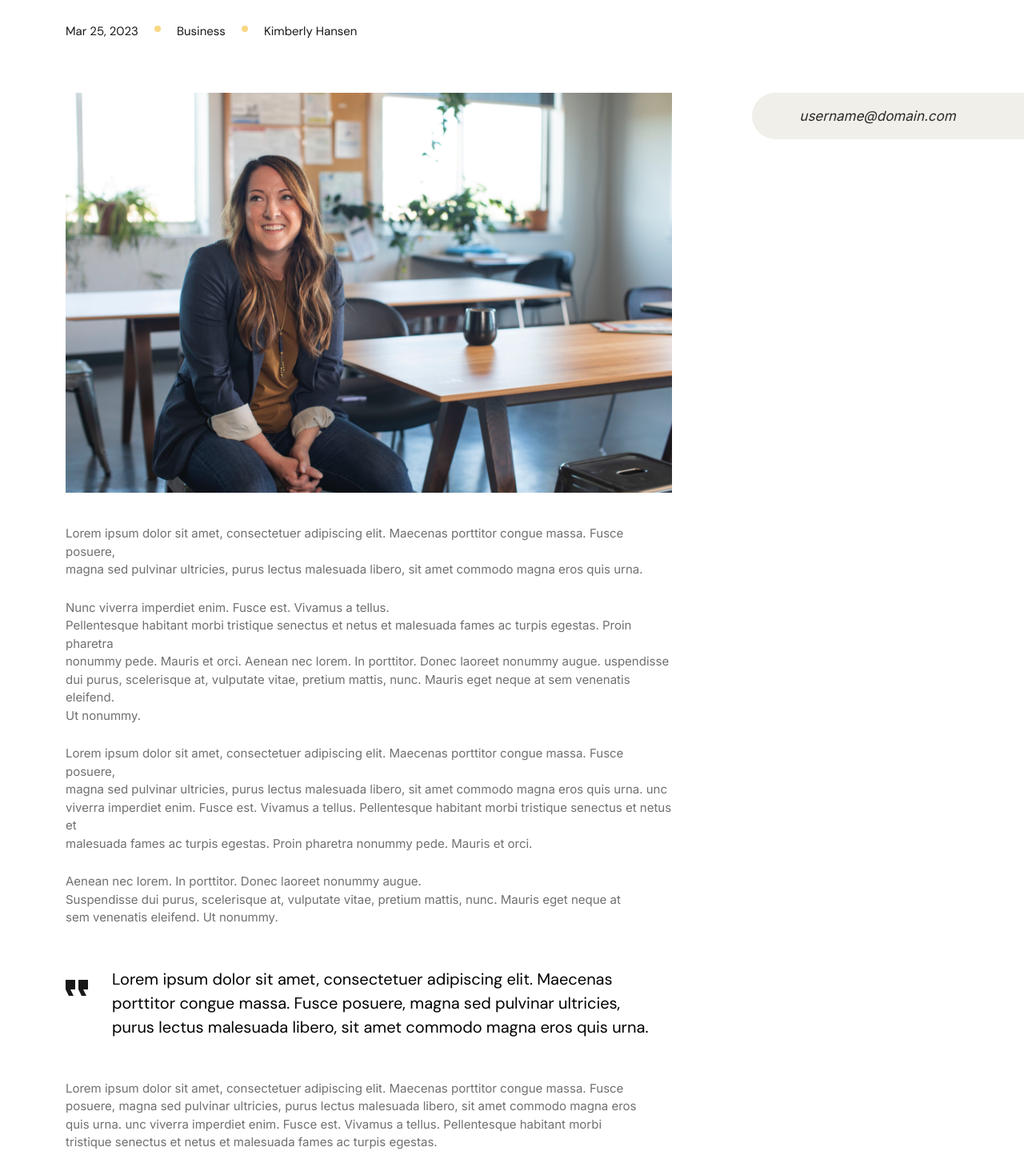
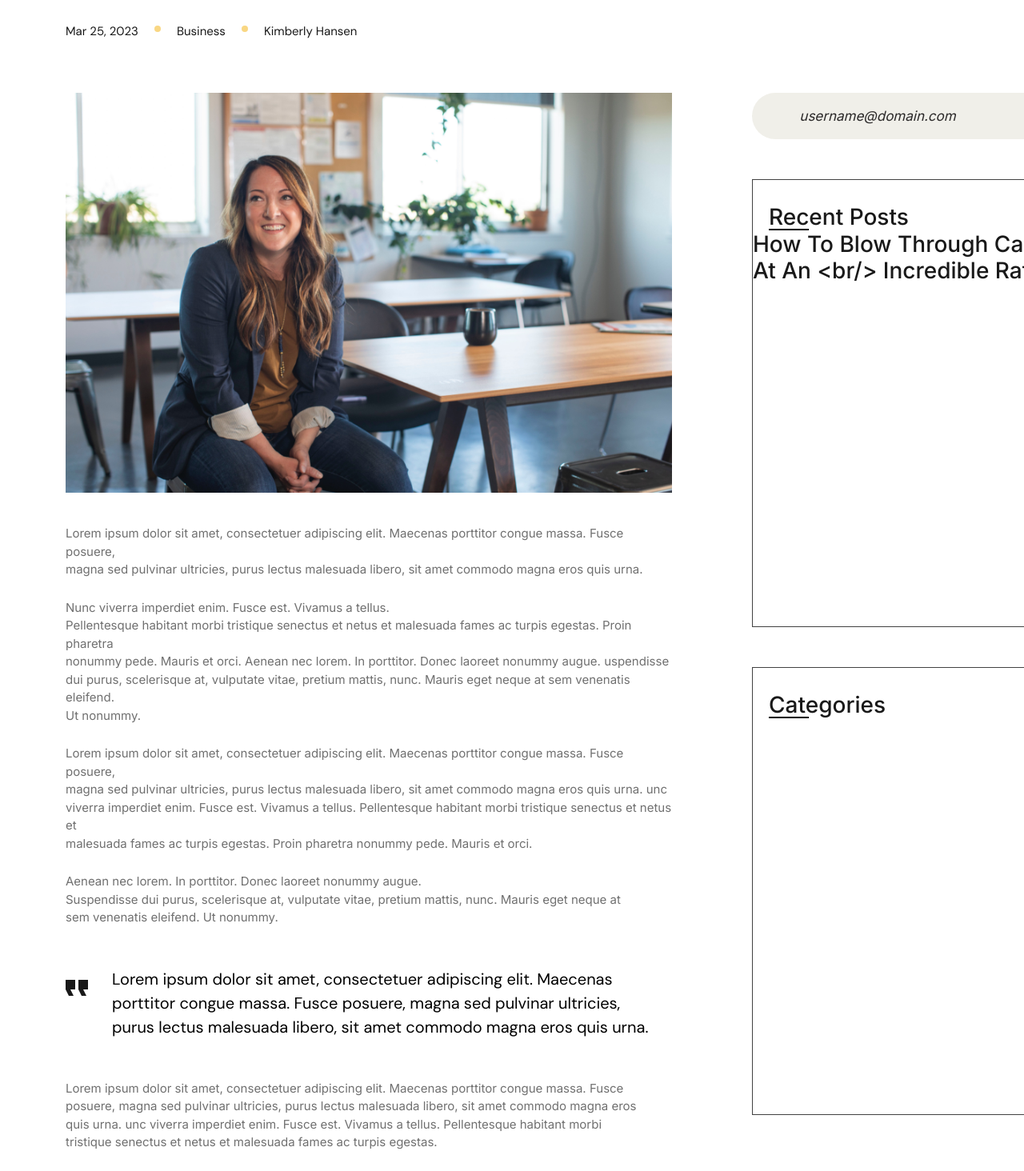
Before and after one commit to Janee4/react-crito, a React (Create React App) app: page /services in a window 1280 px wide. Shown: the part 666-2130 px from the top of the page at 80% size. Built offline with nearby package versions, Linux system fonts and the light colour scheme; some icons are missing.

Commit message:
höger sida krångel

```diff
--- a/src/App.css
+++ b/src/App.css
@@ -600,8 +600,36 @@
   font-size: 17px;
 }
 
-.right {
-  display: flex;
+.right .recent-posts {
+  border: solid 1px #424242;
+  height: 35rem;
+  width: 25rem;
+  margin: 50px 0px 50px 100px;
+}
+.right .categories {
+  border: solid 1px #424242;
+  height: 35rem;
+  width: 25rem;
+  margin-left: 100px;
+}
+
+.right-title {
+  margin-left: 20px;
+  margin-top: 30px;
+}
+.right-title h3 {
+  position: relative;
+  display: inline; /* Sätt rubriken till inline för att linjen ska täcka endast texten */
+}
+.right-title h3::after {
+  content: "";
+  position: absolute;
+  bottom: 0;
+  left: 0; /* Placera linjen i början av texten */
+  width: 50px; /* Ändra bredden efter behov */
+  height: 2px; /* Ändra höjden efter behov */
+  background-color: black;
+  transform: translateX(0);
 }
 
 * {
--- a/src/App.scss
+++ b/src/App.scss
@@ -10,6 +10,7 @@
 @import './assets/scss/sections/ServicesGreyButton';
 @import './assets/scss/sections/SearchbarServices';
 @import './assets/scss/sections/ServicesRight';
+@import './assets/scss/sections/TitleRightSection';
 * {
   box-sizing: border-box;
 }
--- a/src/assets/scss/sections/_ServicesRight.scss
+++ b/src/assets/scss/sections/_ServicesRight.scss
@@ -1,3 +1,22 @@
 .right {
-    display: flex;
+    .form-div {
+
+
+    }
+
+    .recent-posts{
+        border: solid 1px #424242;
+        height: 35rem;
+        width: 25rem;
+        margin: 50px 0px 50px 100px;
+
+    }
+
+    .categories{
+        border: solid 1px #424242;
+        height: 35rem;
+        width: 25rem;
+        margin-left: 100px;
+    }
+
 }
--- /dev/null
+++ b/src/assets/scss/sections/_TitleRightSection.scss
@@ -0,0 +1,22 @@
+.right-title {
+margin-left: 20px;
+margin-top: 30px;
+
+h3  {
+    position: relative;
+    display: inline; /* Sätt rubriken till inline för att linjen ska täcka endast texten */
+
+    &::after {
+      content: '';
+      position: absolute;
+      bottom: 0;
+      left: 0; /* Placera linjen i början av texten */
+      width: 50px; /* Ändra bredden efter behov */
+      height: 2px; /* Ändra höjden efter behov */
+      background-color: black;
+      transform: translateX(0);
+  }
+}
+
+
+}
--- /dev/null
+++ b/src/components/ServiceComponents.js/RightSectionBoxes.js
@@ -0,0 +1,12 @@
+import React from 'react'
+
+const RightSectionBoxes = ({title}) => {
+  return (
+    <>
+       <h3>{title}</h3>
+    </>
+
+  )
+}
+
+export default RightSectionBoxes
--- a/src/components/ServiceComponents.js/ServicesBody.js
+++ b/src/components/ServiceComponents.js/ServicesBody.js
@@ -2,14 +2,18 @@ import React from 'react'
 import InfoParagraph from './InfoParagraph'
 import kimberlyHansenBigPic from '../../assets/images/Kimberly-Hansen-Big-Pic.png'
 import quoteSign from '../../assets/images/quote-sign.svg'
-import ServicesGreyButton from '../../assets/MiniComponents.js/ServicesGreyButton'
+import ServicesGreyButton from './ServicesGreyButton'
+import TitleRightSection from './TitleRightSection'
+import RightSectionBoxes from './RightSectionBoxes'
+
+
 
 const ServicesBody = () => {
   return (
    <div className="news-and-articles">
     <div className="container">
       <div className="left">
-        <h3>How To Use Digitalization <br/>In The Classroom</h3>
+      <h3>How To Use Digitalization <br/>In The Classroom</h3>
         <div className="under-title-div">
           <InfoParagraph description="Mar 25, 2023" showYellowCircle={true}/>
           <InfoParagraph description="Business"showYellowCircle={true} />
@@ -59,6 +63,13 @@ const ServicesBody = () => {
               <input type="text" id="email" placeholder="username@domain.com"/>
             </form>
           </div>
+          <div className="recent-posts">
+          <TitleRightSection title="Recent Posts" />
+          <RightSectionBoxes title="How To Blow Through Capital At An <br/> Incredible Rate"/>
+          </div>
+          <div className="categories">
+          <TitleRightSection title="Categories" />
+          </div>
 
 
 
--- /dev/null
+++ b/src/components/ServiceComponents.js/TitleRightSection.js
@@ -0,0 +1,12 @@
+import React from 'react'
+
+const TitleRightSection = ({title}) => {
+  return (
+    <div className="right-title">
+        <h3>{title}</h3>
+    </div>
+
+  )
+}
+
+export default TitleRightSection
```
Also changed, not shown: src/components/ServiceComponents.js/ServicesGreyButton.js (renamed from src/assets/MiniComponents.js/ServicesGreyButton.js).
